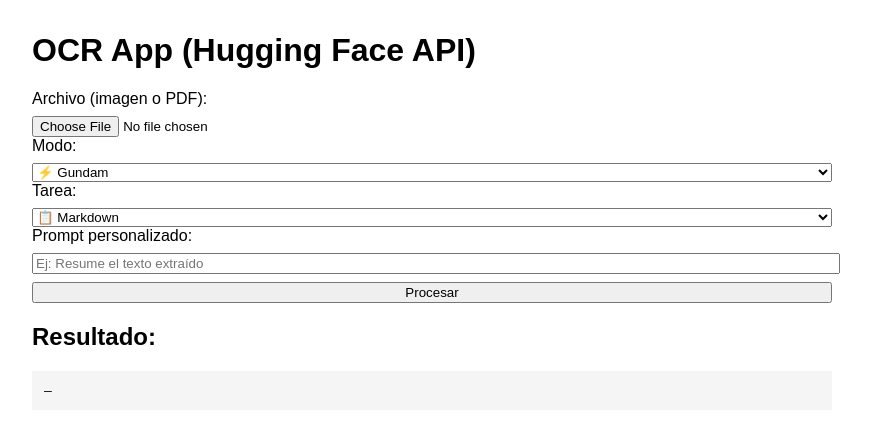
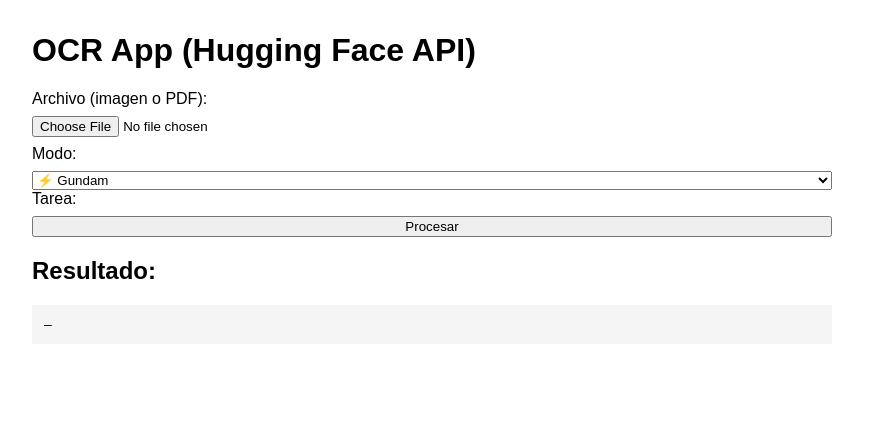
Before and after one commit to TIGR4X/OCRDeepSeek_PruebaTecnica, a Flask app: page / in a window 1280 px wide. Shown: the top 431 px of the page, without its empty margins (208-1079 px from the left). Run offline with Flask 2, Linux system fonts and the light colour scheme.

Commit message:
Refactor code structure for improved readability and maintainability

```diff
--- a/app.py
+++ b/app.py
@@ -24,9 +24,9 @@
     filepath = os.path.join(UPLOAD_FOLDER, file.filename)
     file.save(filepath)
 
-    task = request.form.get("task", "📋 Markdown")
-    mode = request.form.get("mode", "⚡ Gundam")
-    prompt = request.form.get("prompt", "Extract text")
+    task = request.form.get("🔍 Describe", "🔍 Describe")
+    mode = request.form.get("mode", "Gundam")
+    prompt = request.form.get("prompt", "Prompt Personalizado")
 
     result = process_ocr(filepath, mode=mode, task=task, custom_prompt=prompt)
     return jsonify(result)
--- a/hf_client.py
+++ b/hf_client.py
@@ -8,10 +8,11 @@
 client = Client(SPACE_NAME)
 
 
-def process_ocr(file_path: str, mode: str = "⚡ Gundam", task: str = "📋 Markdown", custom_prompt: str = "Extract text"):
+def process_ocr(file_path: str, mode: str = "Gundam", task: str = "📋 Markdown", custom_prompt: str = "Extract text"):
     """
-    Envía un archivo (imagen o PDF) al modelo OCR de Hugging Face y devuelve el resultado.
+        Envía un archivo (imagen o PDF) al modelo OCR de Hugging Face y devuelve el resultado.
     """
+
     try:
         result = client.predict(
             image=None,  # opcional, el modelo acepta imagen o PDF
--- a/requirements.txt
+++ b/requirements.txt
@@ -1,3 +1,5 @@
 Flask>=2.0
 gradio_client>=0.10.0
 python-dotenv>=1.0
+Pillow>=10.0.0
+numpy>=1.24.0
--- a/templates/index.html
+++ b/templates/index.html
@@ -14,28 +14,57 @@
 
   <form id="ocrForm" enctype="multipart/form-data">
     <label>Archivo (imagen o PDF):</label>
-    <input type="file" name="file" required />
+    <input type="file" id="fileInput" name="file" required accept="image/*,.pdf" />
+
+    <div id="preview" style="margin-top:8px;">
+      <img id="imgPreview" alt="Vista previa" style="max-width:100%; max-height:250px; display:none;" />
+      <embed id="pdfPreview" type="application/pdf" style="width:100%; height:250px; display:none;" />
+      <div id="fileName" style="font-size:0.9rem; color:#555; margin-top:6px;"></div>
+    </div>
+
+    <script>
+      (function(){
+        const input = document.getElementById('fileInput');
+        const img = document.getElementById('imgPreview');
+        const pdf = document.getElementById('pdfPreview');
+        const nameEl = document.getElementById('fileName');
+
+        input.addEventListener('change', (e) => {
+          const file = input.files && input.files[0];
+          img.style.display = 'none';
+          pdf.style.display = 'none';
+          nameEl.textContent = '';
+
+          if (!file) return;
+
+          nameEl.textContent = file.name;
+          const url = URL.createObjectURL(file);
+
+          if (file.type.startsWith('image/')) {
+            img.src = url;
+            img.style.display = '';
+          } else if (file.type === 'application/pdf' || file.name.toLowerCase().endsWith('.pdf')) {
+            pdf.src = url;
+            pdf.style.display = '';
+          } else {
+            // Fallback: mostrar como enlace si no es imagen/PDF
+            nameEl.innerHTML = '<a href="' + url + '" target="_blank">Abrir archivo</a>';
+          }
+
+        });
+      })();
+    </script>
 
     <label>Modo:</label>
     <select name="mode">
-      <option>⚡ Gundam</option>
-      <option>🚀 Tiny</option>
-      <option>📄 Small</option>
-      <option>📊 Base</option>
-      <option>🎯 Large</option>
+      <option value="Gundam">⚡ Gundam</option>
+      <option value="Tiny">🚀 Tiny</option>
+      <option value="Small">📄 Small</option>
+      <option value="Base">📊 Base</option>
+      <option value="Large">🎯 Large</option>
     </select>
 
     <label>Tarea:</label>
-    <select name="task">
-      <option>📋 Markdown</option>
-      <option>📝 Free OCR</option>
-      <option>📍 Locate</option>
-      <option>🔍 Describe</option>
-      <option>✏️ Custom</option>
-    </select>
-
-    <label>Prompt personalizado:</label>
-    <input type="text" name="prompt" placeholder="Ej: Resume el texto extraído" />
 
     <button type="submit">Procesar</button>
   </form>
```
Also changed, not shown: uploads/ocr.jpg (added), 1 other file.
